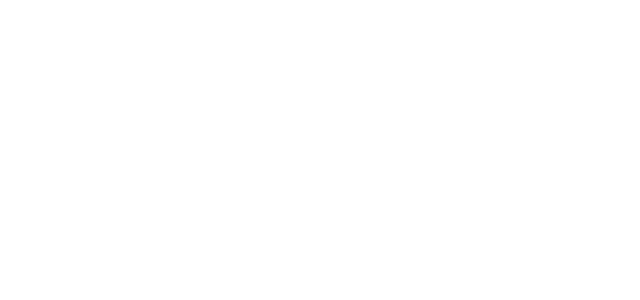
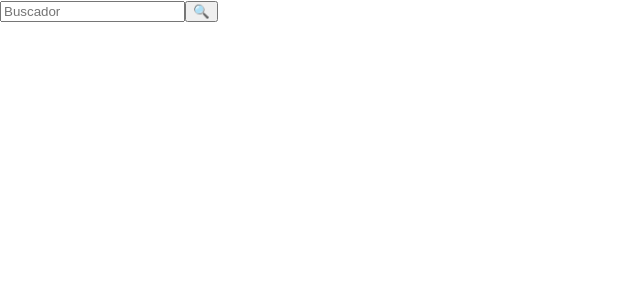
Before and after one commit to giu17059/TP3, a React (Create React App) app: page / in a window 1280 px wide. Shown: the top 300 px of the page, without its empty margins (0-640 px from the left). Built offline with nearby package versions, Linux system fonts and the light colour scheme.

Commit message:
buscador

```diff
--- a/src/App.js
+++ b/src/App.js
@@ -1,13 +1,23 @@
-import logo from './logo.svg';
 import './App.css';
+import { Buscador } from './components/buscador';
+import { useState } from 'react';
+
 
 function App() {
+  const [listaResultados, setListaResultados] = useState ([]);
 
 
 
 
 
+  return(
+    <div>
+  <Buscador
+    setResultados = {setListaResultados}/>
 
+
+  </div>
+  )
 }
 
 export default App;
--- a/src/components/buscador.jsx
+++ b/src/components/buscador.jsx
@@ -0,0 +1,33 @@
+import "./../App.css"
+import { useState } from "react"
+
+export function Buscador ( {setResultados}){
+   const [buscador, setBuscador] = useState ("");
+
+   function buscar_api (){
+    fetch(`https://api.mercadolibre.com/sites/MLA/search?q=${buscador}`)
+      .then((response) => response.json())
+      .then((data) => {
+        console.log(data.results);
+        setResultados(data.results);
+      })
+      .catch((error) => {
+        console.error("Error al buscar en la API de Mercado Libre:", error);
+      });
+
+   }
+
+    return(
+       <div>
+        <input
+            type="text"
+            placeholder="Buscador"
+            value={buscador}
+            onChange={(e)=> setBuscador(e.target.value)}
+            />
+        <button onClick={buscar_api}>🔍</button>
+
+
+       </div>
+    )
+}
```
